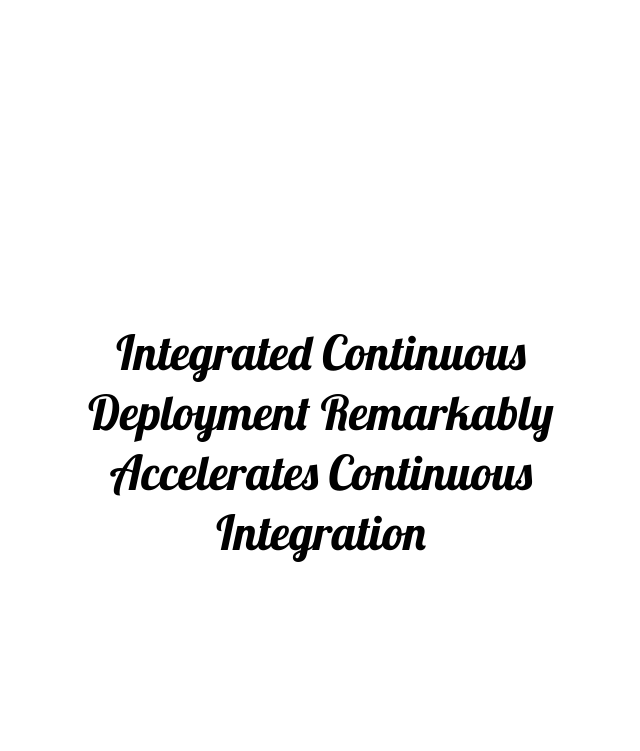
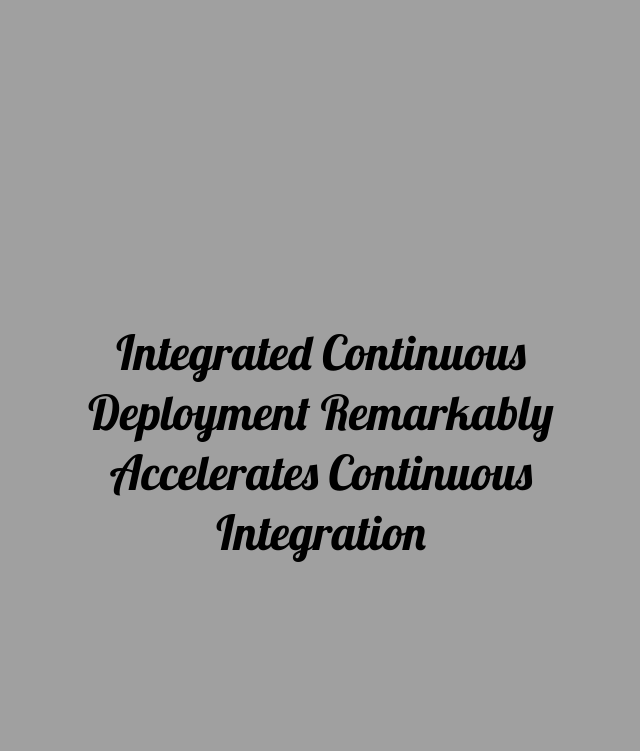
Before and after one commit to berndhader/cicd-buzz2, a Flask app: page / in a window 1280 px wide. Shown: the top 751 px of the page, without its empty margins (319-959 px from the left). Run offline with Flask 2, Linux system fonts and the light colour scheme.

Commit message:
Change background color mode

```diff
--- a/templates/index.html
+++ b/templates/index.html
@@ -7,7 +7,7 @@
     <style>
       body {
         padding: 0;
-        background-color: #ffffff;
+        background-color: #a0a0a0;
       }
       .buzz {
         color: #000;
```
